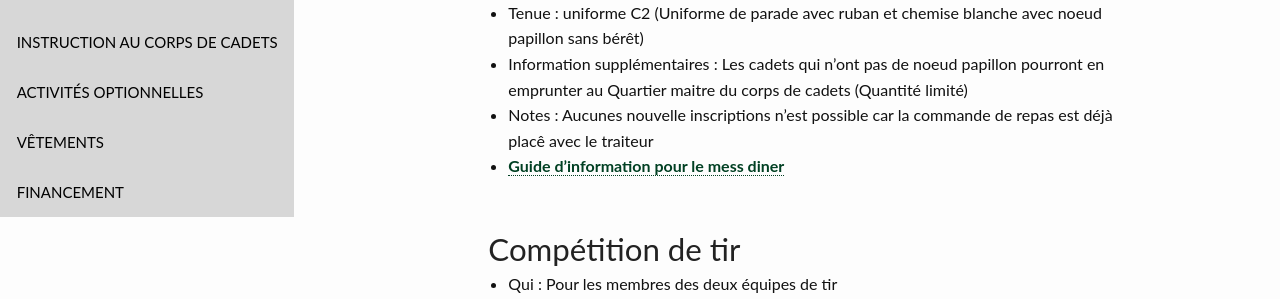
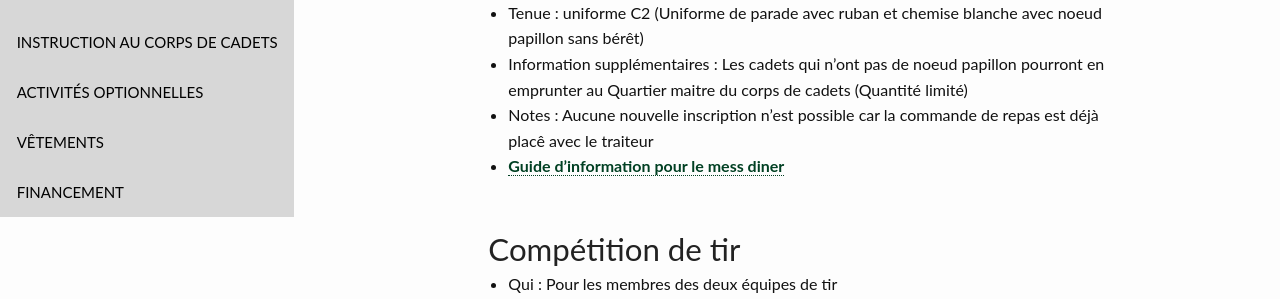
Before and after one commit to CC2920/web, a Jekyll site: the page built from _communications/messages.md, in a window 1280 px wide and 900 px high, scrolled down 1812 px. Shown: the part 183-482 px from the top of the window. Built offline with Jekyll 4.4.1, drawn with Linux system fonts in a browser that asks for light colours.

Commit message:
Update informations

```diff
--- a/_communications/messages.md
+++ b/_communications/messages.md
@@ -67,7 +67,7 @@ Si vous êtes absent le vendredi soir, vous devez envoyer un courriel à l'adres
 - Lieu : Salle Jean-René Monette
 - Tenue : uniforme C2 (Uniforme de parade avec ruban et chemise blanche avec noeud papillon sans bérêt)
 - Information supplémentaires : Les cadets qui n'ont pas de noeud papillon pourront en emprunter au Quartier maitre du corps de cadets (Quantité limité)
-- Notes : Aucunes nouvelle inscriptions n'est possible car la commande de repas est déjà placê avec le traiteur
+- Notes : Aucune nouvelle inscription n'est possible car la commande de repas est déjà placê avec le traiteur
 - [Guide d'information pour le  mess diner](https://drive.google.com/file/d/1S0c_mragDOHg3LZv7JAsvuI4QyDoCh7r/view?usp=sharing)
 
 ## Compétition de tir
```
